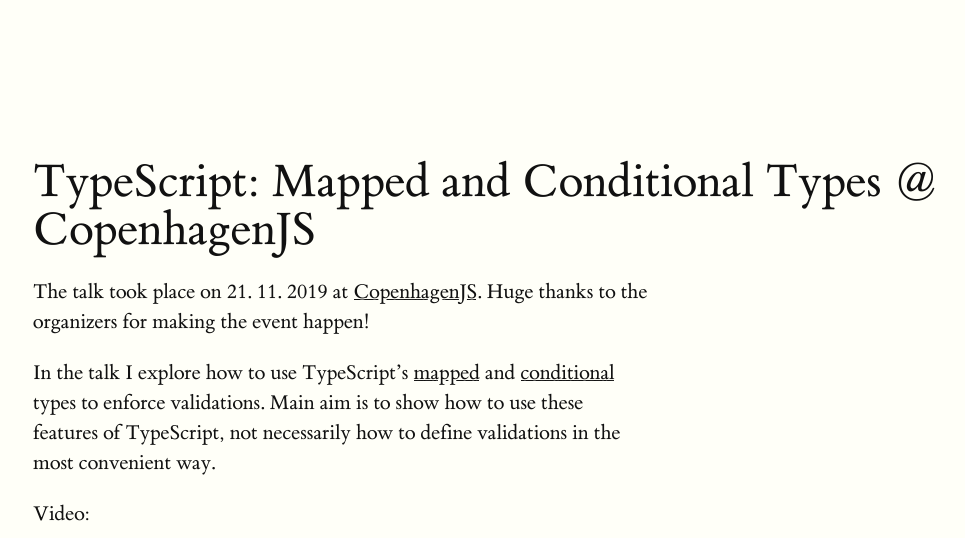
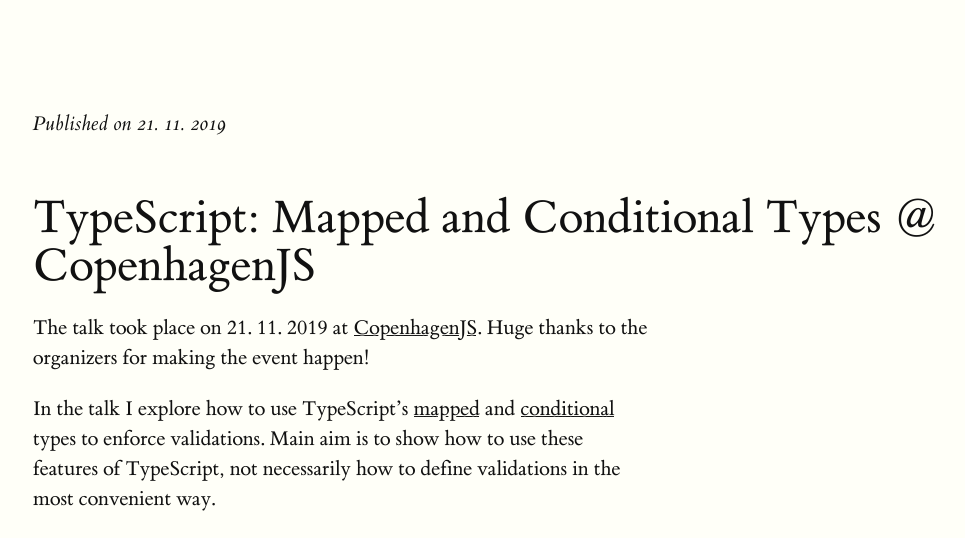
Before and after one commit to pavelkucera/pavelkucera.github.io, a Jekyll site: the page built from _posts/2019-11-21-typescript-mapped-and-conditional-types-copenhagenjs.md, in a window 1280 px wide. Shown: the top 538 px of the page, without its empty margins (127-1092 px from the left). Built offline with Jekyll 4.4.1, drawn with Linux system fonts in a browser that asks for light colours.

Commit message:
Add published date for each post

```diff
--- a/_layouts/post.html
+++ b/_layouts/post.html
@@ -15,6 +15,8 @@
 </head>
 <body>
 <article> <section>
+    <p class="time">Published on <time datetime="{{ page.date | date: "%Y-%m-%d" }}">{{ page.date | date: "%d. %m. %Y" }}</time></p>
+
     {{ content }}
 </section> </article>
 </body>
--- a/assets/tufte.css
+++ b/assets/tufte.css
@@ -493,3 +493,11 @@
         width: 100%;
     }
 }
+
+.time {
+    font-style: italic;
+    margin-top: 1rem;
+    margin-bottom: 1rem;
+    display: block;
+    line-height: 1;
+}
```
